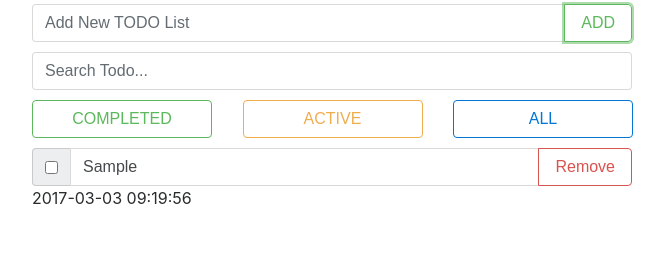
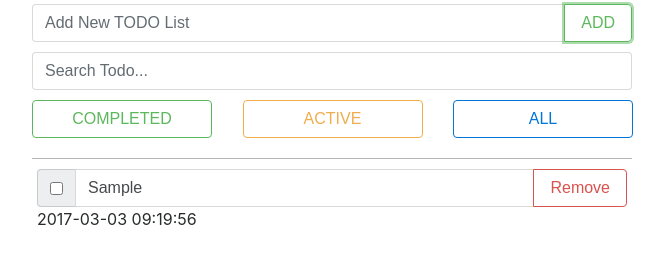
Before and after one commit to Younghun-Jung/angular_todo, a website: page index.html in a window 1280 px wide. Both pictures are taken after typing "Sample" into the empty fields and a click on the button "ADD". Shown: the part 80-344 px from the top of the page, without its empty margins (308-973 px from the left). Drawn offline with nearby package versions, Linux system fonts and the light colour scheme.

Commit message:
Add class list and list item

```diff
--- a/template/todoitem.tpl.html
+++ b/template/todoitem.tpl.html
@@ -1,5 +1,5 @@
-<ul class="content list-unstyled">
-    <li ng-repeat="todo in todos | filter: statusFilter | filter: searchKeyword">
+<ul class="content list-unstyled todo_list">
+    <li class="item" ng-repeat="todo in todos | filter: statusFilter | filter: searchKeyword">
         <div class="input-group">
             <span class="input-group-addon">
                 <input type="checkbox" ng-model="todo.completed" ng-click="update()">
```
